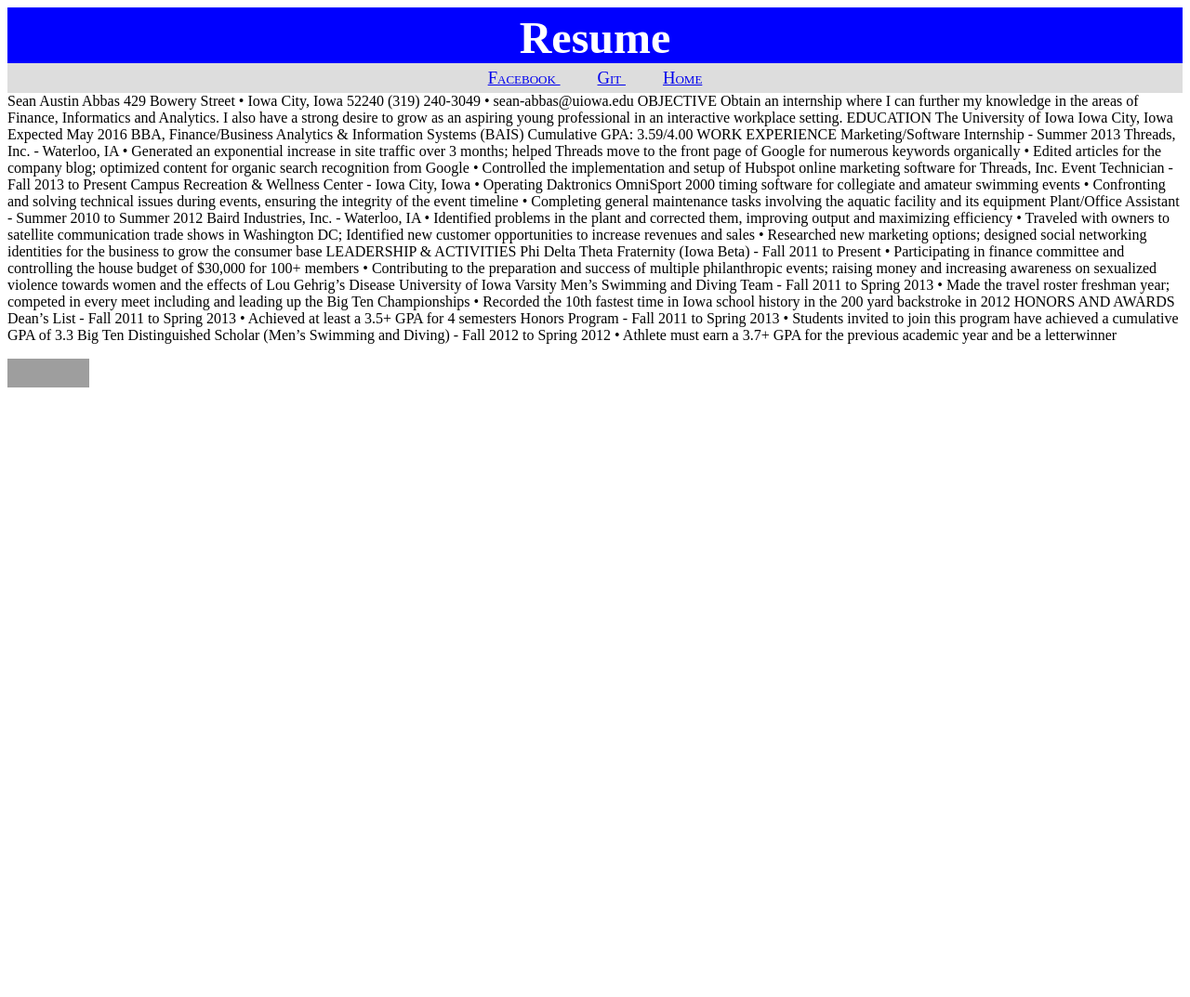
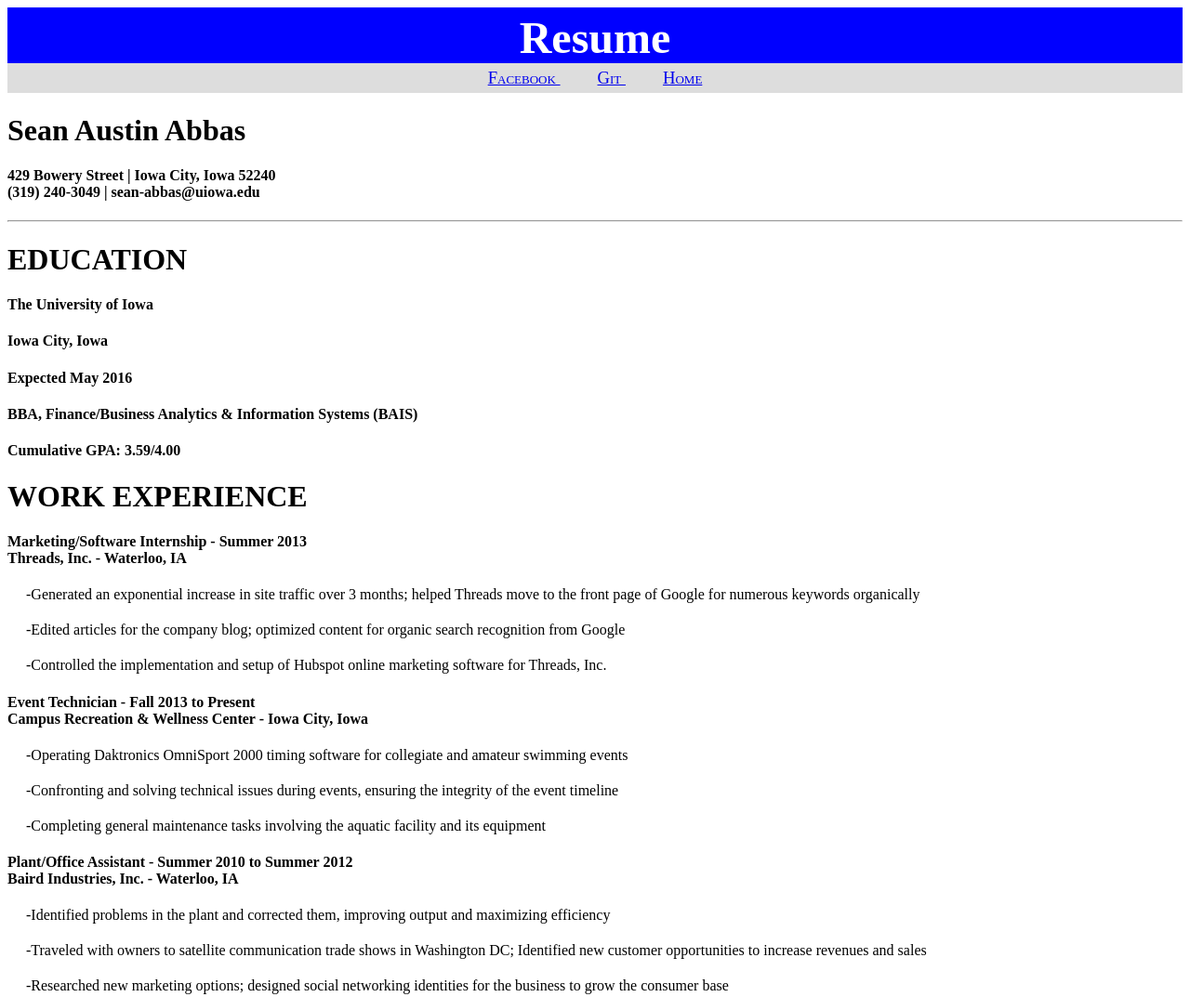
Before and after one commit to saabbas/HW2, a plain HTML site: page resume.html in a window 1280 px wide. Shown: the top 1073 px of the page at 93% size. Before the commit the page ends 800 px from the top, so only its background shows below. Drawn offline with Linux system fonts and the light colour scheme; grey boxes are pictures that could not be loaded.

Commit message:
Resume Info Added/Resume Stylesheet added

```diff
--- a/resume.css
+++ b/resume.css
@@ -0,0 +1,8 @@
+body { font: 14pt Times New Roman; color: black; background-color: blue; }
+
+#header {width: 100%; height:50px;}
+#resume{width 950px; height: 1000px; text- align: left; border-top: 2px solid #ddd; padding: 5px 5px; margin: 0 auto;}
+
+h5 {font-weight: bold; font-size: 2em;}
+h6 {font-size: 1.5em; }
+h7 {font-size: 10pt; }
--- a/resume.html
+++ b/resume.html
@@ -5,7 +5,7 @@
 
 <head> <title> Sean Abbas Resume  </title>
 <link rel="stylesheet" type="text/css" href="./style.css" />
-<link rel="stylesheet" type="text/css" href="./resume.css"/>
+<link rel="stylesheet" type="text/css" href="./resume.css" media="print" />
 </head>
 
 <body>
@@ -20,57 +20,57 @@
 	<li> <a href="./index.html"> Home </a></li>
 	</ul></div>
 
-Sean Austin Abbas
-429 Bowery Street • Iowa City, Iowa 52240
-(319) 240-3049 • sean-abbas@uiowa.edu
+<div id="resume">
+	<h1>Sean Austin Abbas</h1>
+	<h4>429 Bowery Street | Iowa City, Iowa 52240<br />
+	(319) 240-3049 | sean-abbas@uiowa.edu</h4>
+	<hr />
 
-OBJECTIVE
-Obtain an internship where I can further my knowledge in the areas of Finance, Informatics and Analytics.  I also have a strong desire to grow as an aspiring young professional in an interactive workplace setting.
+<h1>EDUCATION</h1>
+<h4>The University of Iowa</h4>
+<h4>Iowa City, Iowa</h4>
+<h4>Expected May 2016</h4>
+<h4>BBA, Finance/Business Analytics & Information Systems (BAIS)</h4>
+<h4>Cumulative GPA: 3.59/4.00</h4>
 
-EDUCATION
-The University of Iowa
-Iowa City, Iowa
-Expected May 2016
-BBA, Finance/Business Analytics & Information Systems (BAIS)
-Cumulative GPA: 3.59/4.00
-
-WORK EXPERIENCE
-Marketing/Software Internship - Summer 2013
-Threads, Inc. - Waterloo, IA
-•	Generated an exponential increase in site traffic over 3 months; helped Threads move to the front page of Google for numerous keywords organically
-•	Edited articles for the company blog; optimized content for organic search recognition from Google
-•	Controlled the implementation and setup of Hubspot online marketing software for Threads, Inc.
-
-Event Technician - Fall 2013 to Present
-Campus Recreation & Wellness Center - Iowa City, Iowa
-•	Operating Daktronics OmniSport 2000 timing software for collegiate and amateur swimming events
-•	Confronting and solving technical issues during events, ensuring the integrity of the event timeline
-•	Completing general maintenance tasks involving the aquatic facility and its equipment
-
-Plant/Office Assistant - Summer 2010 to Summer 2012
-Baird Industries, Inc. - Waterloo, IA
-•	Identified problems in the plant and corrected them, improving output and maximizing efficiency
-•	Traveled with owners to satellite communication trade shows in Washington DC; Identified new customer opportunities to increase revenues and sales
-•	Researched new marketing options; designed social networking identities for the business to grow the consumer base
-
-LEADERSHIP & ACTIVITIES
-Phi Delta Theta Fraternity (Iowa Beta) - Fall 2011 to Present
-•	Participating in finance committee and controlling the house budget of $30,000 for 100+ members
-•	Contributing to the preparation and success of multiple philanthropic events; raising money and increasing awareness on sexualized violence towards women and the effects of Lou Gehrig’s Disease
-
-University of Iowa Varsity Men’s Swimming and Diving Team - Fall 2011 to Spring 2013
-•	Made the travel roster freshman year; competed in every meet including and leading up the Big Ten Championships
-•	Recorded the 10th fastest time in Iowa school history in the 200 yard backstroke in 2012
-
-HONORS AND AWARDS
-Dean’s List - Fall 2011 to Spring 2013
-•	Achieved at least a 3.5+ GPA for 4 semesters
-
-Honors Program - Fall 2011 to Spring 2013
-•	Students invited to join this program have achieved a cumulative GPA of  3.3
-
-Big Ten Distinguished Scholar (Men’s Swimming and Diving) - Fall 2012 to Spring 2012
-•	Athlete must earn a 3.7+ GPA for the previous academic year and be a letterwinner
+<h1>WORK EXPERIENCE<h1>
+<h4>Marketing/Software Internship - Summer 2013<br />
+Threads, Inc. - Waterloo, IA </h4>
+<ul>
+<li>-Generated an exponential increase in site traffic over 3 months; helped Threads move to the front page of Google for numerous keywords organically</li>
+<li>-Edited articles for the company blog; optimized content for organic search recognition from Google</li>
+<li>-Controlled the implementation and setup of Hubspot online marketing software for Threads, Inc.</li>
+</ul>
+<h4>Event Technician - Fall 2013 to Present<br />
+Campus Recreation & Wellness Center - Iowa City, Iowa</h4><ul>
+<li>-Operating Daktronics OmniSport 2000 timing software for collegiate and amateur swimming events</li>
+<li>-Confronting and solving technical issues during events, ensuring the integrity of the event timeline</li>
+<li>-Completing general maintenance tasks involving the aquatic facility and its equipment</li>
+</ul>
+<h4>Plant/Office Assistant - Summer 2010 to Summer 2012<br />
+Baird Industries, Inc. - Waterloo, IA</h4><ul>
+<li>-Identified problems in the plant and corrected them, improving output and maximizing efficiency</li>
+<li>-Traveled with owners to satellite communication trade shows in Washington DC; Identified new customer opportunities to increase revenues and sales</li>
+<li>-Researched new marketing options; designed social networking identities for the business to grow the consumer base</li>
+</ul>
+<h1>LEADERSHIP & ACTIVITIES</h1>
+<h4>Phi Delta Theta Fraternity (Iowa Beta) - Fall 2011 to Present</h4><ul>
+<li>-Participating in finance committee and controlling the house budget of $30,000 for 100+ members</li>
+<li>-Contributing to the preparation and success of multiple philanthropic events; raising money and increasing awareness on sexualized violence towards women and the effects of Lou Gehrig’s Disease</li>
+</ul>
+<h4>University of Iowa Varsity Men’s Swimming and Diving Team - Fall 2011 to Spring 2013</h4><ul>
+<li>-Made the travel roster freshman year; competed in every meet including and leading up the Big Ten Championships</li>
+<li>-Recorded the 10th fastest time in Iowa school history in the 200 yard backstroke in 2012</li>
+</ul>
+<h1>HONORS AND AWARDS<h1>
+<h4>Dean’s List - Fall 2011 to Spring 2013</h4><ul>
+<li>-Achieved at least a 3.5+ GPA for 4 semesters</li>
+</ul>
+<h4>Honors Program - Fall 2011 to Spring 2013</h4><ul>
+<li>-Students invited to join this program have achieved a cumulative GPA of  3.3</li>
+</ul>
+<h4>Big Ten Distinguished Scholar (Men’s Swimming and Diving) - Fall 2012 to Spring 2012</h4><ul>
+<li>-Athlete must earn a 3.7+ GPA for the previous academic year and be a letterwinner</li></ul>
 
 
 	<p>
```
